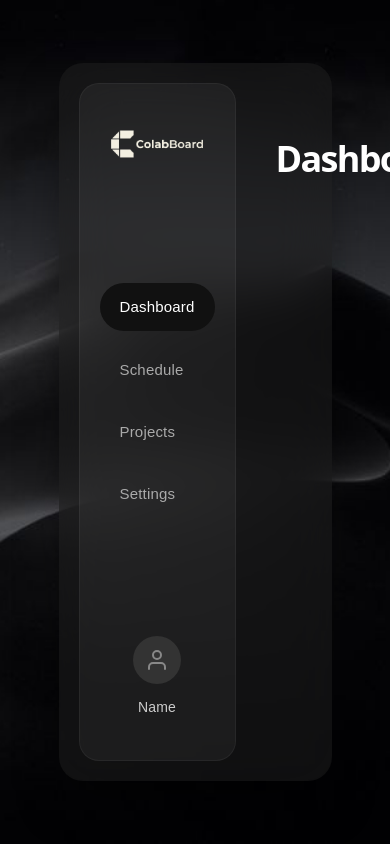
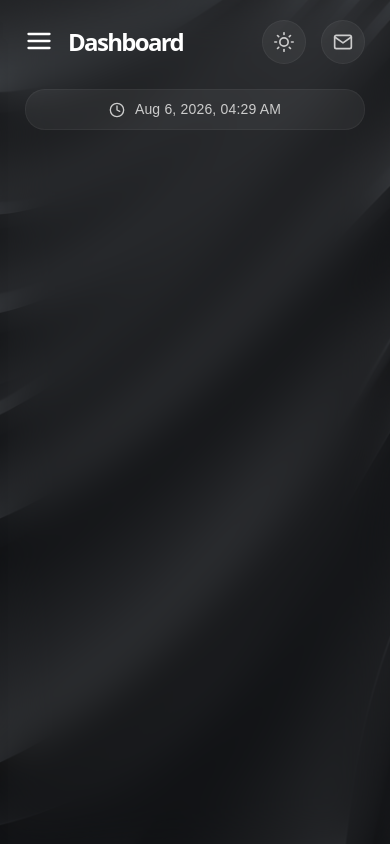
Before and after one commit to ItsKalfox/collabboard-client, a React app in the folder frontend/: page / in a window 390 px wide. Built offline with nearby package versions, Linux system fonts and the light colour scheme; the HTML template or start-up script is replaced by a standard one.

Commit message:
feat: implement full mobile responsiveness with sliding burger menu

```diff
--- a/frontend/src/App.css
+++ b/frontend/src/App.css
@@ -1,184 +1,277 @@
-.counter {
-  font-size: 16px;
-  padding: 5px 10px;
-  border-radius: 5px;
-  color: var(--accent);
-  background: var(--accent-bg);
-  border: 2px solid transparent;
-  transition: border-color 0.3s;
-  margin-bottom: 24px;
+* {
+  box-sizing: border-box;
+}
 
-  &:hover {
-    border-color: var(--accent-border);
-  }
-  &:focus-visible {
-    outline: 2px solid var(--accent);
-    outline-offset: 2px;
+.app-container {
+  position: fixed;
+  top: 0;
+  left: 0;
+  width: 100vw;
+  height: 100vh;
+  background-image: var(--bg-image);
+  background-size: cover;
+  background-position: center;
+  background-color: var(--bg-color);
+  display: flex;
+  align-items: center;
+  justify-content: center;
+  margin: 0;
+  padding: 0;
+  transition: background-image 0.3s ease, background-color 0.3s ease;
+}
+
+.app-window {
+  width: 70vw;
+  height: 85vh;
+  border-radius: 24px;
+  background: var(--window-bg);
+  backdrop-filter: blur(25px);
+  -webkit-backdrop-filter: blur(25px);
+  border: var(--window-border);
+  box-shadow: var(--window-shadow);
+  display: flex;
+  padding: 20px;
+  font-family: sans-serif;
+  transition: all 0.3s ease;
+  position: relative;
+  overflow: hidden;
+}
+
+.menu-bar {
+  width: 220px;
+  height: 100%;
+  border-radius: 20px;
+  background: var(--menu-bg);
+  display: flex;
+  flex-direction: column;
+  justify-content: space-between;
+  padding: 40px 20px;
+  border: var(--menu-border);
+  transition: all 0.3s ease;
+  z-index: 10;
+}
+
+.logo-container {
+  display: flex;
+  justify-content: center;
+  align-items: center;
+  height: 40px;
+}
+
+.logo-container img {
+  max-width: 100%;
+  max-height: 100%;
+  object-fit: contain;
+}
+
+.menu-items {
+  display: flex;
+  flex-direction: column;
+  gap: 15px;
+  flex: 1;
+  justify-content: center;
+}
+
+.menu-item {
+  display: flex;
+  align-items: center;
+  gap: 15px;
+  color: var(--text-secondary);
+  background: transparent;
+  padding: 12px 20px;
+  border-radius: 30px;
+  cursor: pointer;
+  font-size: 15px;
+  font-weight: 500;
+  transition: all 0.2s ease;
+}
+
+.menu-item.active {
+  background: var(--item-active-bg);
+  color: var(--item-active-color);
+}
+
+.menu-item.active.light-shadow {
+  box-shadow: 0 4px 15px rgba(0, 0, 0, 0.05);
+}
+
+.profile-container {
+  display: flex;
+  flex-direction: column;
+  align-items: center;
+  gap: 12px;
+}
+
+.profile-pic {
+  width: 48px;
+  height: 48px;
+  border-radius: 50%;
+  background-color: var(--avatar-bg);
+  display: flex;
+  align-items: center;
+  justify-content: center;
+  transition: background-color 0.3s ease;
+}
+
+.profile-name {
+  color: var(--text-tertiary);
+  font-size: 14px;
+  font-weight: 500;
+  transition: color 0.3s ease;
+}
+
+.main-content {
+  flex: 1;
+  padding: 20px 40px;
+  display: flex;
+  flex-direction: column;
+  overflow-y: auto;
+}
+
+.top-bar {
+  display: flex;
+  justify-content: space-between;
+  align-items: center;
+  margin-bottom: 30px;
+  gap: 15px;
+}
+
+.tab-title-container {
+  flex: 1;
+  display: flex;
+  align-items: center;
+  gap: 15px;
+}
+
+.tab-title {
+  font-size: 36px;
+  font-weight: 600;
+  color: var(--text-primary);
+  margin: 0;
+  transition: color 0.3s ease;
+}
+
+.date-container {
+  display: flex;
+  align-items: center;
+  gap: 10px;
+  background: var(--menu-bg);
+  padding: 8px 20px;
+  border-radius: 20px;
+  color: var(--text-tertiary);
+  font-size: 14px;
+  border: var(--menu-border);
+  transition: all 0.3s ease;
+  white-space: nowrap;
+}
+
+.top-bar-actions {
+  flex: 1;
+  display: flex;
+  justify-content: flex-end;
+  gap: 15px;
+}
+
+.icon-btn {
+  width: 44px;
+  height: 44px;
+  border-radius: 50%;
+  background: var(--menu-bg);
+  display: flex;
+  justify-content: center;
+  align-items: center;
+  cursor: pointer;
+  border: var(--menu-border);
+  color: var(--text-tertiary);
+  transition: all 0.3s ease;
+  flex-shrink: 0;
+}
+
+.burger-btn {
+  display: none;
+  background: transparent;
+  border: none;
+  color: var(--text-primary);
+  cursor: pointer;
+  padding: 0;
+}
+
+.mobile-overlay {
+  display: none;
+  position: fixed;
+  top: 0;
+  left: 0;
+  width: 100vw;
+  height: 100vh;
+  background: rgba(0, 0, 0, 0.5);
+  z-index: 5;
+  opacity: 0;
+  transition: opacity 0.3s ease;
+  pointer-events: none;
+}
+
+.mobile-overlay.open {
+  opacity: 1;
+  pointer-events: auto;
+}
+
+/* Responsiveness */
+@media (max-width: 1024px) {
+  .app-window {
+    width: 90vw;
+    height: 90vh;
   }
 }
 
-.hero {
-  position: relative;
-
-  .base,
-  .framework,
-  .vite {
-    inset-inline: 0;
-    margin: 0 auto;
+@media (max-width: 768px) {
+  .app-window {
+    width: 100vw;
+    height: 100vh;
+    border-radius: 0;
+    border: none;
+    padding: 10px;
   }
 
-  .base {
-    width: 170px;
-    position: relative;
-    z-index: 0;
+  .menu-bar {
+    position: absolute;
+    left: -260px;
+    top: 0;
+    box-shadow: var(--window-shadow);
+    background: var(--window-bg);
+    border-radius: 0 20px 20px 0;
+    backdrop-filter: blur(30px);
+    -webkit-backdrop-filter: blur(30px);
   }
 
-  .framework,
-  .vite {
-    position: absolute;
+  .menu-bar.open {
+    left: 0;
   }
 
-  .framework {
-    z-index: 1;
-    top: 34px;
-    height: 28px;
-    transform: perspective(2000px) rotateZ(300deg) rotateX(44deg) rotateY(39deg)
-      scale(1.4);
+  .burger-btn {
+    display: block;
   }
 
-  .vite {
-    z-index: 0;
-    top: 107px;
-    height: 26px;
-    width: auto;
-    transform: perspective(2000px) rotateZ(300deg) rotateX(40deg) rotateY(39deg)
-      scale(0.8);
+  .mobile-overlay {
+    display: block;
+  }
+
+  .main-content {
+    padding: 10px 15px;
+  }
+
+  .tab-title {
+    font-size: 24px;
+  }
+
+  .top-bar {
+    flex-wrap: wrap;
+    margin-bottom: 20px;
+  }
+
+  .date-container {
+    order: 3;
+    width: 100%;
+    justify-content: center;
+    margin-top: 10px;
   }
 }
-
-#center {
-  display: flex;
-  flex-direction: column;
-  gap: 25px;
-  place-content: center;
-  place-items: center;
-  flex-grow: 1;
-
-  @media (max-width: 1024px) {
-    padding: 32px 20px 24px;
-    gap: 18px;
-  }
-}
-
-#next-steps {
-  display: flex;
-  border-top: 1px solid var(--border);
-  text-align: left;
-
-  & > div {
-    flex: 1 1 0;
-    padding: 32px;
-    @media (max-width: 1024px) {
-      padding: 24px 20px;
-    }
-  }
-
-  .icon {
-    margin-bottom: 16px;
-    width: 22px;
-    height: 22px;
-  }
-
-  @media (max-width: 1024px) {
-    flex-direction: column;
-    text-align: center;
-  }
-}
-
-#docs {
-  border-right: 1px solid var(--border);
-
-  @media (max-width: 1024px) {
-    border-right: none;
-    border-bottom: 1px solid var(--border);
-  }
-}
-
-#next-steps ul {
-  list-style: none;
-  padding: 0;
-  display: flex;
-  gap: 8px;
-  margin: 32px 0 0;
-
-  .logo {
-    height: 18px;
-  }
-
-  a {
-    color: var(--text-h);
-    font-size: 16px;
-    border-radius: 6px;
-    background: var(--social-bg);
-    display: flex;
-    padding: 6px 12px;
-    align-items: center;
-    gap: 8px;
-    text-decoration: none;
-    transition: box-shadow 0.3s;
-
-    &:hover {
-      box-shadow: var(--shadow);
-    }
-    .button-icon {
-      height: 18px;
-      width: 18px;
-    }
-  }
-
-  @media (max-width: 1024px) {
-    margin-top: 20px;
-    flex-wrap: wrap;
-    justify-content: center;
-
-    li {
-      flex: 1 1 calc(50% - 8px);
-    }
-
-    a {
-      width: 100%;
-      justify-content: center;
-      box-sizing: border-box;
-    }
-  }
-}
-
-#spacer {
-  height: 88px;
-  border-top: 1px solid var(--border);
-  @media (max-width: 1024px) {
-    height: 48px;
-  }
-}
-
-.ticks {
-  position: relative;
-  width: 100%;
-
-  &::before,
-  &::after {
-    content: '';
-    position: absolute;
-    top: -4.5px;
-    border: 5px solid transparent;
-  }
-
-  &::before {
-    left: 0;
-    border-left-color: var(--border);
-  }
-  &::after {
-    right: 0;
-    border-right-color: var(--border);
-  }
-}
--- a/frontend/src/App.jsx
+++ b/frontend/src/App.jsx
@@ -3,6 +3,7 @@ import backgroundBL from './assets/background-BL.jpg';
 import backgroundWH from './assets/background-WH.jpg';
 import logoWH from './assets/logo-WH.png';
 import logoBL from './assets/logo-BL.png';
+import './App.css';
 
 function App() {
   const [activeTab, setActiveTab] = useState('Dashboard');
@@ -10,13 +11,13 @@ function App() {
   const [theme, setTheme] = useState(() => {
     return localStorage.getItem('theme') || 'dark';
   });
+  const [isMenuOpen, setIsMenuOpen] = useState(false);
 
   const isDark = theme === 'dark';
 
   useEffect(() => {
     document.title = 'CollabBoard';
 
-    // Parse initial path for tab state
     const path = window.location.pathname.replace('/', '');
     if (path) {
       const capitalized = path.charAt(0).toUpperCase() + path.slice(1);
@@ -27,7 +28,6 @@ function App() {
       setActiveTab('Dashboard');
     }
 
-    // Update Date and Time
     const updateDateTime = () => {
       const now = new Date();
       const options = { month: 'short', day: 'numeric', year: 'numeric', hour: '2-digit', minute: '2-digit' };
@@ -35,7 +35,7 @@ function App() {
     };
 
     updateDateTime();
-    const interval = setInterval(updateDateTime, 60000); // update every minute
+    const interval = setInterval(updateDateTime, 60000);
 
     return () => clearInterval(interval);
   }, []);
@@ -43,6 +43,7 @@ function App() {
   const handleTabClick = (tab) => {
     setActiveTab(tab);
     window.history.pushState({}, '', '/' + tab.toLowerCase());
+    setIsMenuOpen(false); // Close menu on mobile after selection
   };
 
   const toggleTheme = () => {
@@ -53,187 +54,52 @@ function App() {
     });
   };
 
-  const containerStyle = {
-    position: 'fixed',
-    top: 0,
-    left: 0,
-    width: '100vw',
-    height: '100vh',
-    backgroundImage: isDark ? `url(${backgroundBL})` : `url(${backgroundWH})`,
-    backgroundSize: 'cover',
-    backgroundPosition: 'center',
-    backgroundColor: isDark ? '#000000' : '#ffffff',
-    display: 'flex',
-    alignItems: 'center',
-    justifyContent: 'center',
-    margin: 0,
-    padding: 0,
-    transition: 'background-image 0.3s ease, background-color 0.3s ease',
-  };
-
-  const windowStyle = {
-    width: '70vw',
-    height: '85vh',
-    borderRadius: '24px',
-    background: isDark ? 'rgba(30, 30, 30, 0.5)' : 'rgba(255, 255, 255, 0.25)',
-    backdropFilter: 'blur(25px)',
-    WebkitBackdropFilter: 'blur(25px)',
-    border: isDark ? 'none' : '1px solid rgba(255, 255, 255, 0.4)',
-    boxShadow: isDark ? '0 25px 50px -12px rgba(0, 0, 0, 0.5)' : '0 25px 50px -12px rgba(0, 0, 0, 0.1)',
-    display: 'flex',
-    padding: '20px',
-    boxSizing: 'border-box',
-    fontFamily: 'sans-serif',
-    transition: 'all 0.3s ease',
-  };
-
-  const menuBarStyle = {
-    width: '220px',
-    height: '100%',
-    borderRadius: '20px',
-    background: isDark ? 'rgba(255, 255, 255, 0.05)' : 'rgba(255, 255, 255, 0.15)',
-    display: 'flex',
-    flexDirection: 'column',
-    justifyContent: 'space-between',
-    padding: '40px 20px',
-    boxSizing: 'border-box',
-    border: isDark ? '1px solid rgba(255, 255, 255, 0.05)' : '1px solid rgba(255, 255, 255, 0.3)',
-    transition: 'all 0.3s ease',
-  };
-
-  const logoContainerStyle = {
-    display: 'flex',
-    justifyContent: 'center',
-    alignItems: 'center',
-    height: '40px',
-  };
-
-  const logoStyle = {
-    maxWidth: '100%',
-    maxHeight: '100%',
-    objectFit: 'contain',
-  };
-
-  const menuItemsContainer = {
-    display: 'flex',
-    flexDirection: 'column',
-    gap: '15px',
-    flex: 1,
-    justifyContent: 'center',
-  };
-
-  const getMenuItemStyle = (tabName) => ({
-    display: 'flex',
-    alignItems: 'center',
-    gap: '15px',
-    color: activeTab === tabName ? (isDark ? '#fff' : '#000') : (isDark ? '#aaa' : '#555'),
-    background: activeTab === tabName ? (isDark ? '#111' : '#fff') : 'transparent',
-    padding: '12px 20px',
-    borderRadius: '30px',
-    cursor: 'pointer',
-    fontSize: '15px',
-    fontWeight: '500',
-    transition: 'all 0.2s ease',
-    boxShadow: (activeTab === tabName && !isDark) ? '0 4px 15px rgba(0, 0, 0, 0.05)' : 'none',
-  });
-
-  const profileContainerStyle = {
-    display: 'flex',
-    flexDirection: 'column',
-    alignItems: 'center',
-    gap: '12px',
-  };
-
-  const profilePicStyle = {
-    width: '48px',
-    height: '48px',
-    borderRadius: '50%',
-    backgroundColor: isDark ? '#333' : '#ddd',
-    display: 'flex',
-    alignItems: 'center',
-    justifyContent: 'center',
-    transition: 'background-color 0.3s ease',
-  };
-
-  const mainContentStyle = {
-    flex: 1,
-    padding: '20px 40px',
-    display: 'flex',
-    flexDirection: 'column',
-    boxSizing: 'border-box',
-  };
-
-  const topBarStyle = {
-    display: 'flex',
-    justifyContent: 'space-between',
-    alignItems: 'center',
-    marginBottom: '30px',
-  };
-
-  const dateContainerStyle = {
-    display: 'flex',
-    alignItems: 'center',
-    gap: '10px',
-    background: isDark ? 'rgba(255, 255, 255, 0.05)' : 'rgba(255, 255, 255, 0.15)',
-    padding: '8px 20px',
-    borderRadius: '20px',
-    color: isDark ? '#ddd' : '#333',
-    fontSize: '14px',
-    border: isDark ? '1px solid rgba(255, 255, 255, 0.05)' : '1px solid rgba(255, 255, 255, 0.3)',
-    transition: 'all 0.3s ease',
-  };
-
-  const topBarActionsStyle = {
-    display: 'flex',
-    gap: '15px',
-  };
-
-  const iconButtonStyle = {
-    width: '44px',
-    height: '44px',
-    borderRadius: '50%',
-    background: isDark ? 'rgba(255, 255, 255, 0.05)' : 'rgba(255, 255, 255, 0.15)',
-    display: 'flex',
-    justifyContent: 'center',
-    alignItems: 'center',
-    cursor: 'pointer',
-    border: isDark ? '1px solid rgba(255, 255, 255, 0.05)' : '1px solid rgba(255, 255, 255, 0.3)',
-    color: isDark ? '#ccc' : '#333',
-    transition: 'all 0.3s ease',
-  };
-
-  const tabTitleStyle = {
-    fontSize: '36px',
-    fontWeight: '600',
-    color: isDark ? '#fff' : '#111',
-    margin: 0,
-    transition: 'color 0.3s ease',
+  const themeVars = {
+    '--bg-image': isDark ? `url(${backgroundBL})` : `url(${backgroundWH})`,
+    '--bg-color': isDark ? '#000000' : '#ffffff',
+    '--window-bg': isDark ? 'rgba(30, 30, 30, 0.5)' : 'rgba(255, 255, 255, 0.25)',
+    '--window-border': isDark ? 'none' : '1px solid rgba(255, 255, 255, 0.4)',
+    '--window-shadow': isDark ? '0 25px 50px -12px rgba(0, 0, 0, 0.5)' : '0 25px 50px -12px rgba(0, 0, 0, 0.1)',
+    '--menu-bg': isDark ? 'rgba(255, 255, 255, 0.05)' : 'rgba(255, 255, 255, 0.15)',
+    '--menu-border': isDark ? '1px solid rgba(255, 255, 255, 0.05)' : '1px solid rgba(255, 255, 255, 0.3)',
+    '--text-primary': isDark ? '#fff' : '#111',
+    '--text-secondary': isDark ? '#aaa' : '#555',
+    '--text-tertiary': isDark ? '#ccc' : '#333',
+    '--item-active-bg': isDark ? '#111' : '#fff',
+    '--item-active-color': isDark ? '#fff' : '#000',
+    '--avatar-bg': isDark ? '#333' : '#ddd',
+    '--avatar-icon': isDark ? '#888' : '#777',
   };
 
   const tabs = ['Dashboard', 'Schedule', 'Projects', 'Settings'];
 
   return (
-    <div style={containerStyle}>
-      <div style={windowStyle}>
+    <div className="app-container" style={themeVars}>
+      <div className="app-window">
+
+        {/* Mobile Overlay */}
+        <div
+          className={`mobile-overlay ${isMenuOpen ? 'open' : ''}`}
+          onClick={() => setIsMenuOpen(false)}
+        ></div>
 
         {/* Menu Bar Card */}
-        <div style={menuBarStyle}>
+        <div className={`menu-bar ${isMenuOpen ? 'open' : ''}`}>
           {/* Logo */}
-          <div style={logoContainerStyle}>
+          <div className="logo-container">
             <img
               src={isDark ? logoWH : logoBL}
               alt="Logo"
-              style={logoStyle}
               onError={(e) => { e.target.style.display = 'none'; }}
             />
           </div>
 
           {/* Menu Items */}
-          <div style={menuItemsContainer}>
+          <div className="menu-items">
             {tabs.map(tab => (
               <div
                 key={tab}
-                style={getMenuItemStyle(tab)}
+                className={`menu-item ${activeTab === tab ? 'active' : ''} ${!isDark && activeTab === tab ? 'light-shadow' : ''}`}
                 onClick={() => handleTabClick(tab)}
               >
                 <span>{tab}</span>
@@ -242,29 +108,39 @@ function App() {
           </div>
 
           {/* Profile */}
-          <div style={profileContainerStyle}>
-            <div style={profilePicStyle}>
-              <svg viewBox="0 0 24 24" width="24" height="24" stroke="currentColor" strokeWidth="2" fill="none" strokeLinecap="round" strokeLinejoin="round" style={{ color: isDark ? '#888' : '#777' }}>
+          <div className="profile-container">
+            <div className="profile-pic">
+              <svg viewBox="0 0 24 24" width="24" height="24" stroke="currentColor" strokeWidth="2" fill="none" strokeLinecap="round" strokeLinejoin="round" style={{ color: 'var(--avatar-icon)' }}>
                 <path d="M20 21v-2a4 4 0 0 0-4-4H8a4 4 0 0 0-4 4v2"></path>
                 <circle cx="12" cy="7" r="4"></circle>
               </svg>
             </div>
-            <div style={{ color: isDark ? '#ccc' : '#333', fontSize: '14px', fontWeight: '500', transition: 'color 0.3s ease' }}>Name</div>
+            <div className="profile-name">Name</div>
           </div>
         </div>
 
         {/* Main Content Area */}
-        <div style={mainContentStyle}>
+        <div className="main-content">
 
           {/* Top Bar */}
-          <div style={topBarStyle}>
+          <div className="top-bar">
             {/* Tab Title */}
-            <div style={{ flex: 1, display: 'flex', alignItems: 'center' }}>
-              <h1 style={tabTitleStyle}>{activeTab}</h1>
+            <div className="tab-title-container">
+              <button
+                className="burger-btn"
+                onClick={() => setIsMenuOpen(true)}
+              >
+                <svg viewBox="0 0 24 24" width="28" height="28" stroke="currentColor" strokeWidth="2" fill="none" strokeLinecap="round" strokeLinejoin="round">
+                  <line x1="3" y1="12" x2="21" y2="12"></line>
+                  <line x1="3" y1="6" x2="21" y2="6"></line>
+                  <line x1="3" y1="18" x2="21" y2="18"></line>
+                </svg>
+              </button>
+              <h1 className="tab-title">{activeTab}</h1>
             </div>
 
             {/* Date and Time */}
-            <div style={dateContainerStyle}>
+            <div className="date-container">
               <svg viewBox="0 0 24 24" width="16" height="16" stroke="currentColor" strokeWidth="2" fill="none" strokeLinecap="round" strokeLinejoin="round">
                 <circle cx="12" cy="12" r="10"></circle>
                 <polyline points="12 6 12 12 16 14"></polyline>
@@ -273,11 +149,10 @@ function App() {
             </div>
 
             {/* Actions: Theme Toggle and Email */}
-            <div style={{ flex: 1, display: 'flex', justifyContent: 'flex-end' }}>
-              <div style={topBarActionsStyle}>
+            <div className="top-bar-actions">
 
               {/* Theme Toggle Button */}
-                <div style={iconButtonStyle} onClick={toggleTheme}>
+              <div className="icon-btn" onClick={toggleTheme}>
                 {isDark ? (
                   <svg viewBox="0 0 24 24" width="20" height="20" stroke="currentColor" strokeWidth="2" fill="none" strokeLinecap="round" strokeLinejoin="round">
                     <circle cx="12" cy="12" r="5"></circle>
@@ -298,12 +173,11 @@ function App() {
               </div>
 
               {/* Email Button */}
-                <div style={iconButtonStyle}>
+              <div className="icon-btn">
                 <svg viewBox="0 0 24 24" width="20" height="20" stroke="currentColor" strokeWidth="2" fill="none" strokeLinecap="round" strokeLinejoin="round">
                   <path d="M4 4h16c1.1 0 2 .9 2 2v12c0 1.1-.9 2-2 2H4c-1.1 0-2-.9-2-2V6c0-1.1.9-2 2-2z"></path>
                   <polyline points="22,6 12,13 2,6"></polyline>
                 </svg>
-                </div>
               </div>
             </div>
           </div>
```
Also changed, not shown: frontend/src/assets/background-BL.jpg, frontend/src/assets/background-BLg.jpg (added). Lines whose indentation alone changed are shown as unchanged.
